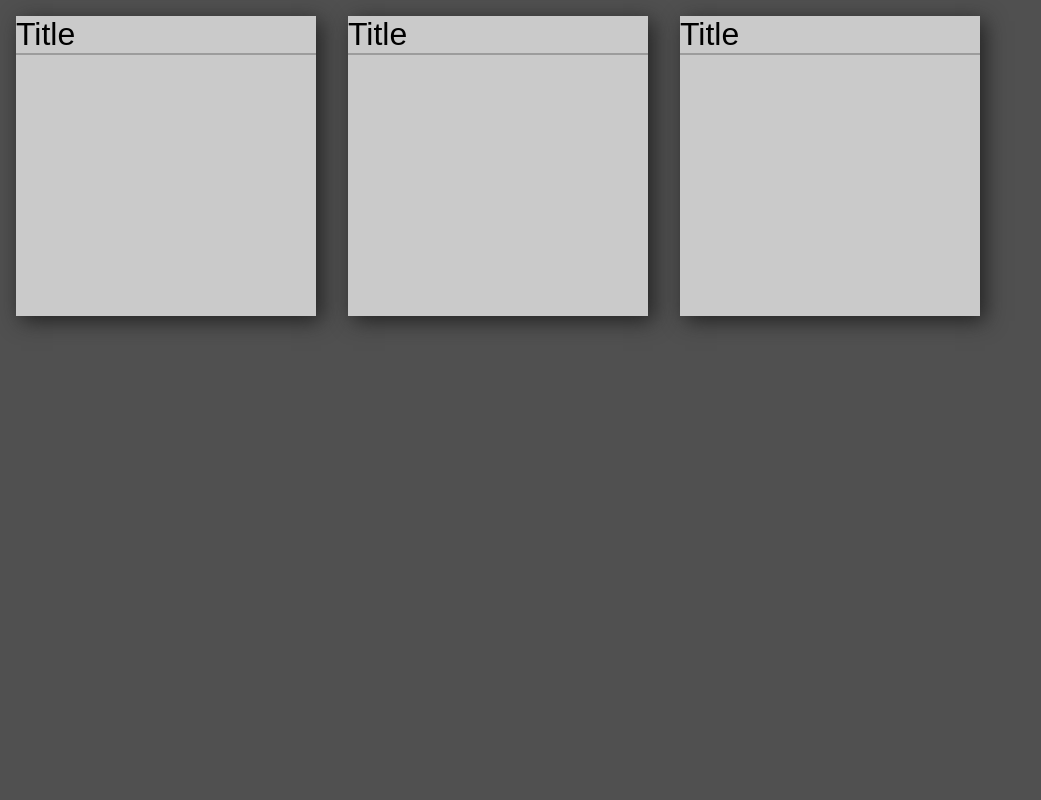
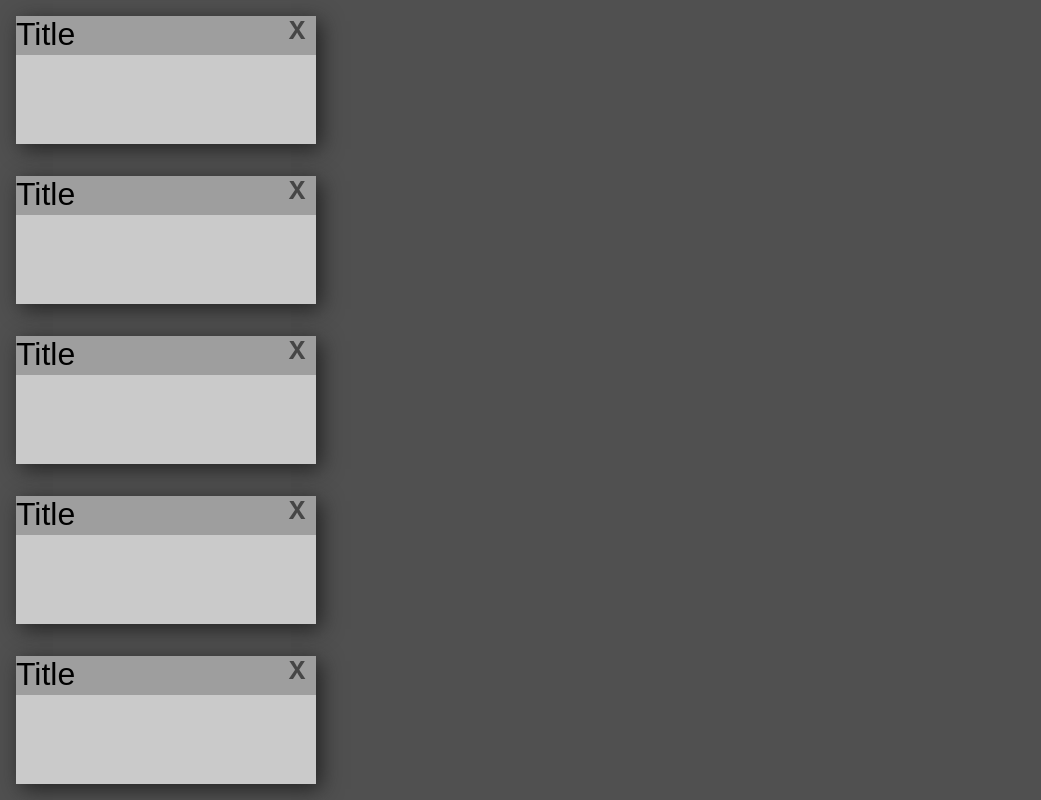
Before and after one commit to HeemOthman/planner-app, a React (Create React App) app: page / in a window 1280 px wide. Shown: the whole page, without its empty margins (0-1041 px from the left). Built offline with nearby package versions, Linux system fonts and the light colour scheme.

Commit message:
Added A Main Area Component
-Added a Main Area component that App calls. Main Area creates the taskCards.

-Added ability to delete taskCards through the Main Area component.

```diff
--- a/src/App.css
+++ b/src/App.css
@@ -3,6 +3,13 @@
 	width: 100%;
 	background-color: rgb(80, 80, 80);
 	display: flex;
+	flex-direction: column;
 	flex: 1;
 	position: relative;
+	overflow-y: scroll;
+	scrollbar-width: 0px;
 }
+
+.wholePage::-webkit-scrollbar {
+	display: none;
+}
--- a/src/App.js
+++ b/src/App.js
@@ -1,12 +1,10 @@
 import './App.css';
-import TaskCard from './components/taskCard/taskCard'
+import MainArea from './components/mainArea/mainArea'
 
 function App() {
 	return (
 		<div className="wholePage">
-			<TaskCard></TaskCard>
-			<TaskCard></TaskCard>
-			<TaskCard></TaskCard>
+			<MainArea></MainArea>
 		</div>
 	);
 }
--- /dev/null
+++ b/src/components/mainArea/mainArea.jsx
@@ -0,0 +1,33 @@
+import React, { Component } from 'react';
+import TaskCard from './../taskCard/taskCard'
+
+class MainArea extends Component {
+    state = {
+        ids: [
+            1,
+            2,
+            3,
+            4,
+            5
+        ]
+     }
+
+
+    render() {
+        return (
+            this.state.ids.map(id =>
+                <TaskCard key={id} id={id} onDelete={this.handleDelete}/>
+            )
+         );
+    }
+
+
+    //HANDLE DELETE
+    handleDelete = (id) => {
+        const taskCards = this.state.ids.filter(arrayId => arrayId !== id);
+        this.setState({ids: taskCards});
+    }
+
+}
+
+export default MainArea;
--- a/src/components/taskCard/taskCard.css
+++ b/src/components/taskCard/taskCard.css
@@ -2,18 +2,33 @@
     height: 300px;
     width: 300px;
     background-color: rgb(202, 202, 202);
-    box-shadow: 5px 5px 20px rgb(34, 34, 34);
     color: rgb(70, 70, 70);
     margin: 1em 1em 1em 1em;
+    box-shadow: 5px 5px 20px rgb(34, 34, 34);
     position: relative;
 }
 
 
 .title {
     width: 100%;
-    background-color: rgb(202, 202, 202);
+    background-color: rgb(158, 158, 158);
     border: 0px;
-    border-bottom: 2px solid rgb(156, 156, 156);
+    border-bottom: 2px solid rgb(158, 158, 158);
+    outline: none;
     font-size: 2em;
+    position: absolute;
+    top: 0px;
+}
 
+
+.removeCard {
+    font-size: 24px;
+    font-weight: bold;
+    position: absolute;
+    top: 0;
+    right: 10px;
 }
+
+.removeCard:hover {
+    cursor: pointer;
+}
--- a/src/components/taskCard/taskCard.jsx
+++ b/src/components/taskCard/taskCard.jsx
@@ -3,18 +3,35 @@ import './taskCard.css'
 
 class TaskCard extends Component {
     state = {
-        title: "Title"
+        title: "Title",
+        id: this.props.id
     }
 
 
     render() {
         return (
             <div className="taskCard">
-                <input className="title" defaultValue={this.state.title}></input>
+                <input id="title"
+                       className="title"
+                       defaultValue={this.state.title}
+                       onKeyDown={this.handleKeyDown}>
+                </input>
+                <div className="removeCard" onClick={() => this.props.onDelete(this.props.id)}>X</div>
+
                 <div className="body"></div>
             </div>
         );
     }
+
+    //HANDLE PRESSING ENTER WHEN TYPING A NEW TITLE
+    handleKeyDown = (event) => {
+        if (event.key === 'Enter') {
+           const newTitle = document.getElementById("title").value;
+           this.setState({title: newTitle});
+        }
+    }
+
+
 }
 
 export default TaskCard;
```
